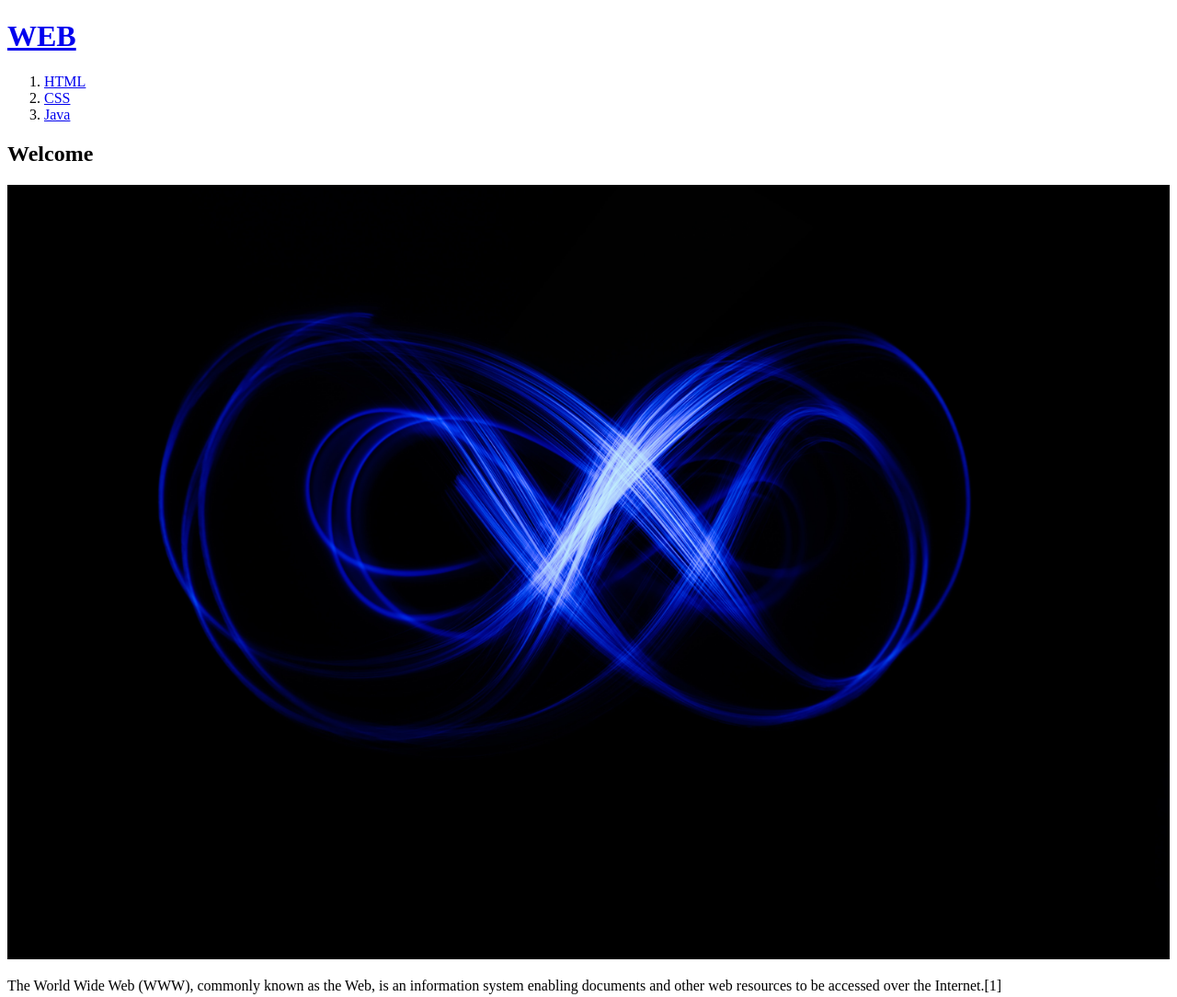
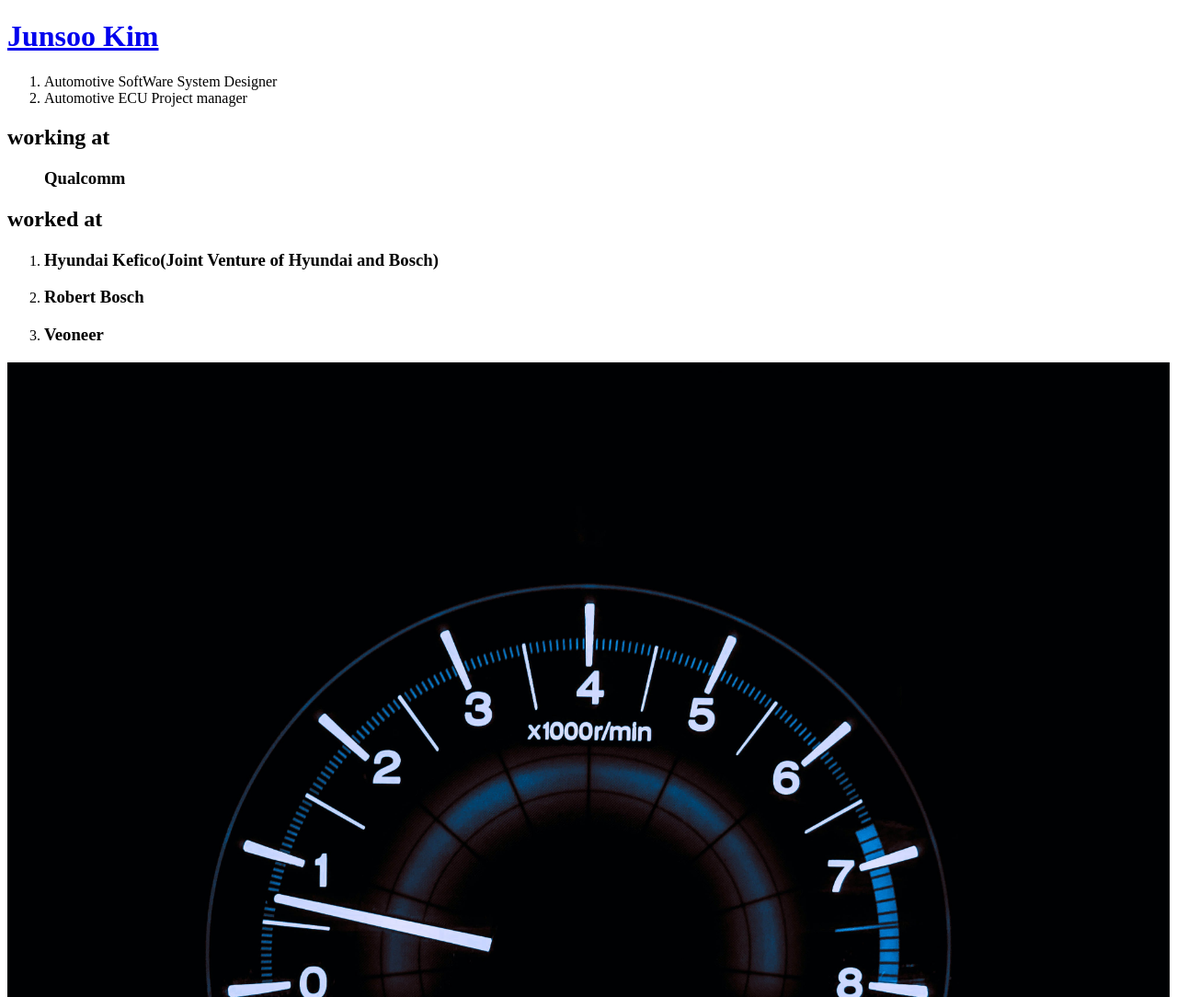
Before and after one commit to junsookim81/js4web, a plain HTML site: page index.html in a window 1280 px wide. Shown: the top 1084 px of the page at 92% size. Drawn offline with Linux system fonts and the light colour scheme.

Commit message:
update with career.

```diff
--- a/index.html
+++ b/index.html
@@ -1,21 +1,30 @@
 <!doctype html>
 <html>
     <head>
-        <title>WEB1-html</title>
+        <title>js4web</title>
         <meta charset="utf-8">
     </head>
 
 
     <body>
-        <H1><a href="index.html">WEB</a></H1>
+        <H1><a href="index.html">Junsoo Kim</a></H1>
     <ol>
-        <li><a href="1.html">HTML</a></li>
-        <li><a href="2.html">CSS</a></li>
-        <li><a href="3.html">Java</a></li>
+        <li>Automotive SoftWare System Designer</li>
+        <li>Automotive ECU Project manager</li>
+    </ol>
+    <h2>working at</h2>
+    <ol>
+        <h3>Qualcomm</h3>
+        <!-- <li><h3>Automotive Project manager</h3></li> -->
     </ol>
 
-    <h2>Welcome</h2>
-    <p><img src="compare-fibre-9HGPvHThNME-unsplash.jpg" width = "100%"></p>
-    <p>The World Wide Web (WWW), commonly known as the Web, is an information system enabling documents and other web resources to be accessed over the Internet.[1]</p>
+    <h2>worked at</h2>
+    <ol>
+        <li><h3>Hyundai Kefico(Joint Venture of Hyundai and Bosch)</h3></li>
+        <li><h3>Robert Bosch</h3></li>
+        <li><h3>Veoneer</h3></li>
+
+    </ol>
+    <p><img src="autonomous.jpg" width = "100%"></p>
     </body>
 </html>
```
Also changed, not shown: autonomous.jpg (added).
